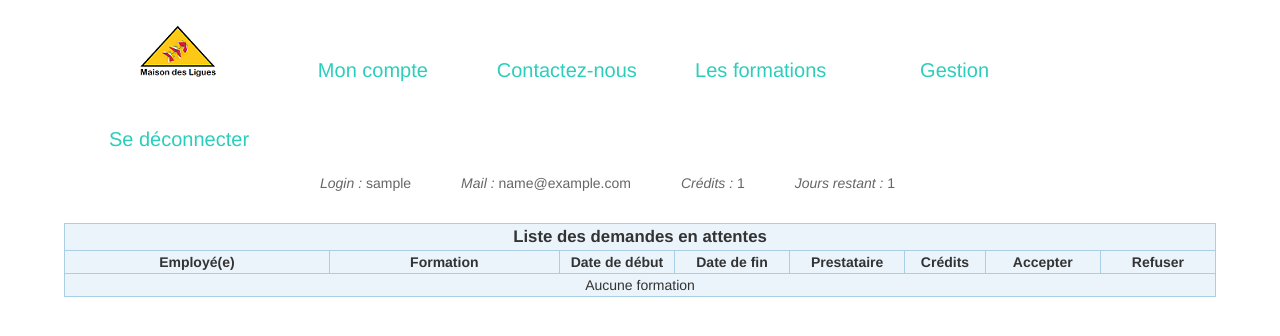
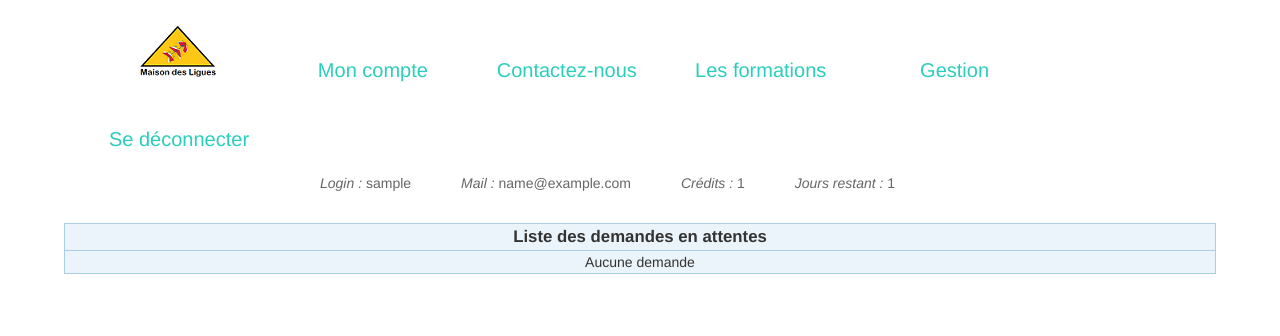
Before and after one commit to DarthSerge/Projet-M2L, a PHP site: page /gestion-employes.php in a window 1280 px wide. Shown: the top 336 px of the page. Run offline with PHP 8.4, Linux system fonts and the light colour scheme; the visitor is signed in with stand-in values (Sample User, id 1); tables that the repository leaves empty hold one stand-in row (values such as "Sample post").

Commit message:
Fin Projet

```diff
--- a/classe/DB_Formation.php
+++ b/classe/DB_Formation.php
@@ -151,24 +151,21 @@
 		//connection a la base
 		$dbh = $this->connect();
 
-		$sql = "SELECT form_id, form_libelle,form_contenu,form_date_debut,form_date_fin,form_lieu,form_prerequis,prest_id,form_cout_credit FROM formation WHERE form_id IN (SELECT form_id FROM participe WHERE part_statut = 'demandee')";
+		$sql = "SELECT p.user_id, p.form_id, u.user_login, f.form_libelle, f.form_date_debut, f.form_date_fin, (SELECT prest_raison_sociale FROM prestataire WHERE prest_id=f.prest_id) as prestataire, f.form_cout_credit FROM participe p INNER JOIN user u ON p.user_id=u.user_id INNER JOIN formation f ON p.form_id=f.form_id WHERE p.part_statut = 'demandee'";
 
 		//on envoie la requête et on bind les arguments
 		$stmt = $dbh->prepare($sql);
 
 		if ($stmt->execute())
-			while($data = $stmt->fetch(PDO::FETCH_ASSOC)){
-				$formation = new Formation($data["form_id"],
-					  					   $data["form_libelle"],
-										   $data["form_contenu"],
-										   $data["form_date_debut"],
-										   $data["form_date_fin"],
-										   $data["form_lieu"],
-										   $data["form_prerequis"],
-										   $data["form_cout_credit"],
-										   $data["prest_id"]);
-				$listeDemande[] = $formation;
-			}
+			while($data = $stmt->fetch(PDO::FETCH_ASSOC))
+				$listeDemande[] = array("userId" => $data["user_id"],
+										"formId" => $data["form_id"],
+										"employe" => $data["user_login"],
+										"formation" => $data["form_libelle"],
+										"debut" => $data["form_date_debut"],
+										"fin" => $data["form_date_fin"],
+										"prestataire" => $data["prestataire"],
+										"credits" => $data["form_cout_credit"]);
 
 		 else {
 			echo("Erreur lors de la lecture des données");
--- a/classe/User.php
+++ b/classe/User.php
@@ -17,7 +17,7 @@
 	private $jours;
 
 	/* Constructeur */
-	function __construct($id, $login, $mail,$credits,$jours,$admin) {
+	function __construct($id, $login, $mail, $credits, $jours, $admin) {
 		$this->id = $id;
 		$this->login = $login;
 		$this->mail = $mail;
@@ -175,16 +175,16 @@
 		return $data->desinscription($formationId, $this->id);
 	}
 
-	function accepteFormation($formationId) {
+	function accepteFormation($formationId, $userId) {
 		$data = new DB_User();
 
-		return $data->changeFormation($formationId, $this->id, "acceptee");
+		return $data->changeFormation($formationId, $userId, "acceptee");
 	}
 
-	function refuseFormation($formationId) {
+	function refuseFormation($formationId, $userId) {
 		$data = new DB_User();
 
-		return $data->changeFormation($formationId, $this->id, "refusee");
+		return $data->changeFormation($formationId, $userId, "refusee");
 	}
 
 }
--- a/gestion-employes.php
+++ b/gestion-employes.php
@@ -3,9 +3,28 @@
 include_once "./librairie.php";
 
 debutPage("Gestion des employés");
+
+$user = new User($_SESSION["id"], $_SESSION["login"], $_SESSION["mail"],$_SESSION["credits"],$_SESSION["jours"], $_SESSION["admin"]);
+
+if (!$_SESSION["admin"])
+	redirect("compte.php");
+
+/* Action sur les demandes */
+
+if (isset($_POST["action"]) && isset($_POST["employe"]) && $_POST["employe"] != "" && isset($_POST["formation"]) && $_POST["formation"] != "") {
+
+	/* Inscription */
+
+	if ($_POST["action"] == "accepter")
+		$user->accepteFormation($_POST["formation"], $_POST["employe"]);
+
+	/* Désinscription */
+
+	if ($_POST["action"] == "refuser")
+		$user->refuseFormation($_POST["formation"], $_POST["employe"]);
+}
+
 aside($_SESSION["id"]);
-
-$user = new User($_SESSION["id"], $_SESSION["login"], $_SESSION["mail"],$_SESSION["credits"],$_SESSION["jours"],$_SESSION["admin"]);
 
 /* Liste des demandes en attentes */
 
--- a/js/general.js
+++ b/js/general.js
@@ -24,4 +24,14 @@
 			document.forms["formation" + $(this).attr("id")].submit();
 	});
 
+	$("table td.accepter").click(function() {
+		if (confirm("Voulez-vous vraiment accepter " + $(this).attr("login") + " à la formation : " + $(this).attr("formation") + " ?"))
+			document.forms["accepter_" + $(this).attr("userId") + "_" + $(this).attr("formId")].submit();
+	});
+
+	$("table td.refuser").click(function() {
+		if (confirm("Voulez-vous vraiment refuser " + $(this).attr("login") + " à la formation : " + $(this).attr("formation") + " ?"))
+			document.forms["refuser_" + $(this).attr("userId") + "_" + $(this).attr("formId")].submit();
+	});
+
 });
--- a/librairie.php
+++ b/librairie.php
@@ -213,6 +213,11 @@
 		echo "<th colspan=\"8\" class=\"typeDemandes\">Liste des demandes en attentes</th>\n";
 	echo "</tr>\n";
 
+	if (count($tableau) == 0) {
+		echo "<tr>\n";
+			echo "<td colspan=\"8\">Aucune demande</td>\n";
+		echo "</tr>\n";
+	} else {
 		echo "<tr>\n";
 			echo "<th class=\"employe\">Employé(e)</th>\n";
 			echo "<th class=\"formation\">Formation</th>\n";
@@ -224,50 +229,30 @@
 			echo "<th class=\"refuser\">Refuser</th>\n";
 		echo "</tr>\n";
 
-	if (count($tableau) == 0)
-		ligneAucuneFormation();
+		foreach ($tableau as $ligne) {
+			echo "<tr>\n";
+				echo "<td class=\"employe\">".$ligne["employe"]."</td>\n";
+				echo "<td class=\"formation\">".$ligne["formation"]."</td>\n";
+				echo "<td class=\"date\">".$ligne["debut"]."</td>\n";
+				echo "<td class=\"date\">".$ligne["fin"]."</td>\n";
+				echo "<td class=\"prestataire\">".$ligne["prestataire"]."</td>\n";
+				echo "<td class=\"credits\">".$ligne["credits"]."</td>\n";
 
-	else {
-		ligneChamps();
+				echo "<td login=\"".$ligne["employe"]."\" formation=\"".$ligne["formation"]."\" userId=\"".$ligne["userId"]."\" formId=\"".$ligne["formId"]."\" class=\"accepter\">";
+					echo "<form id=\"accepter_".$ligne["userId"]."_".$ligne["formId"]."\" action=\"gestion-employes.php\" method=\"post\">\n";
+						echo "<input type=\"hidden\" name=\"action\" value=\"accepter\" />\n";
+						echo "<input type=\"hidden\" name=\"employe\" value=\"".$ligne["userId"]."\" />\n";
+						echo "<input type=\"hidden\" name=\"formation\" value=\"".$ligne["formId"]."\" />\n";
+					echo "</form>\n";
+				echo "<img src=\"images/accepter.png\" title=\"accepter\" alt=\"Accepter la demande\" \></td>\n";
 
-		foreach ($tableau as $formation) {
-			$prestataire = $formation->getPrestataire();
-			$id = $formation->getId();
-			$categorie = verifIdFormation($id);
-
-			if ($categorie == "basique")
-				if ($_SESSION["credits"] < $formation->getCredits() || $_SESSION["jours"] < $formation->getNbJours())
-					$categorie = "insuffisant";
-
-			if (getFichier() != "formations.php")
-				echo "<tr>\n";
-
-			else {
-				echo "<tr id=\"".$id."\" title=\"".$formation->getLibelle()."\" class=\"".$categorie."\">\n";
-
-				if ($categorie == "basique" || $categorie == "demandee" || $categorie == "acceptee") {
-					if ($categorie == "basique")
-						$action = "inscription";
-					else
-						$action = "desinscription";
-
-					echo "<form id=\"formation".$id."\" action=\"formations.php\" method=\"post\">\n";
-						echo "<input type=\"hidden\" name=\"action\" value=\"".$action."\" />\n";
-						echo "<input type=\"hidden\" name=\"formation\" value=\"".$id."\" />\n";
-						echo "<input type=\"hidden\" name=\"credits\" value=\"".$formation->getCredits()."\" />\n";
-						echo "<input type=\"hidden\" name=\"jours\" value=\"".$formation->getNbJours()."\" />\n";
+				echo "<td login=\"".$ligne["employe"]."\" formation=\"".$ligne["formation"]."\" userId=\"".$ligne["userId"]."\" formId=\"".$ligne["formId"]."\" class=\"refuser\">";
+					echo "<form id=\"refuser_".$ligne["userId"]."_".$ligne["formId"]."\" action=\"gestion-employes.php\" method=\"post\">\n";
+						echo "<input type=\"hidden\" name=\"action\" value=\"refuser\" />\n";
+						echo "<input type=\"hidden\" name=\"employe\" value=\"".$ligne["userId"]."\" />\n";
+						echo "<input type=\"hidden\" name=\"formation\" value=\"".$ligne["formId"]."\" />\n";
 					echo "</form>\n";
-				}
-			}
-
-				echo "<td class=\"libelle\">".$formation->getLibelle()."</td>\n";
-				echo "<td class=\"contenu\">".$formation->getContenu()."</td>\n";
-				echo "<td class=\"date\">".$formation->getDateDebut()."</td>\n";
-				echo "<td class=\"date\">".$formation->getDateFin()."</td>\n";
-				echo "<td class=\"lieu\">".$formation->getLieu()."</td>\n";
-				echo "<td class=\"prerequis\">".$formation->getRequis()."</td>\n";
-				echo "<td class=\"prestataire\">".$prestataire->getRaisonSociale()."</td>\n";
-				echo "<td class=\"credits\">".$formation->getCredits()."</td>\n";
+				echo "<img src=\"images/refuser.png\" title=\"refuser\" alt=\"Refuser la demande\" \></td>\n";
 			echo "</tr>\n";
 		}
 	}
```
Lines whose indentation alone changed are shown as unchanged.
